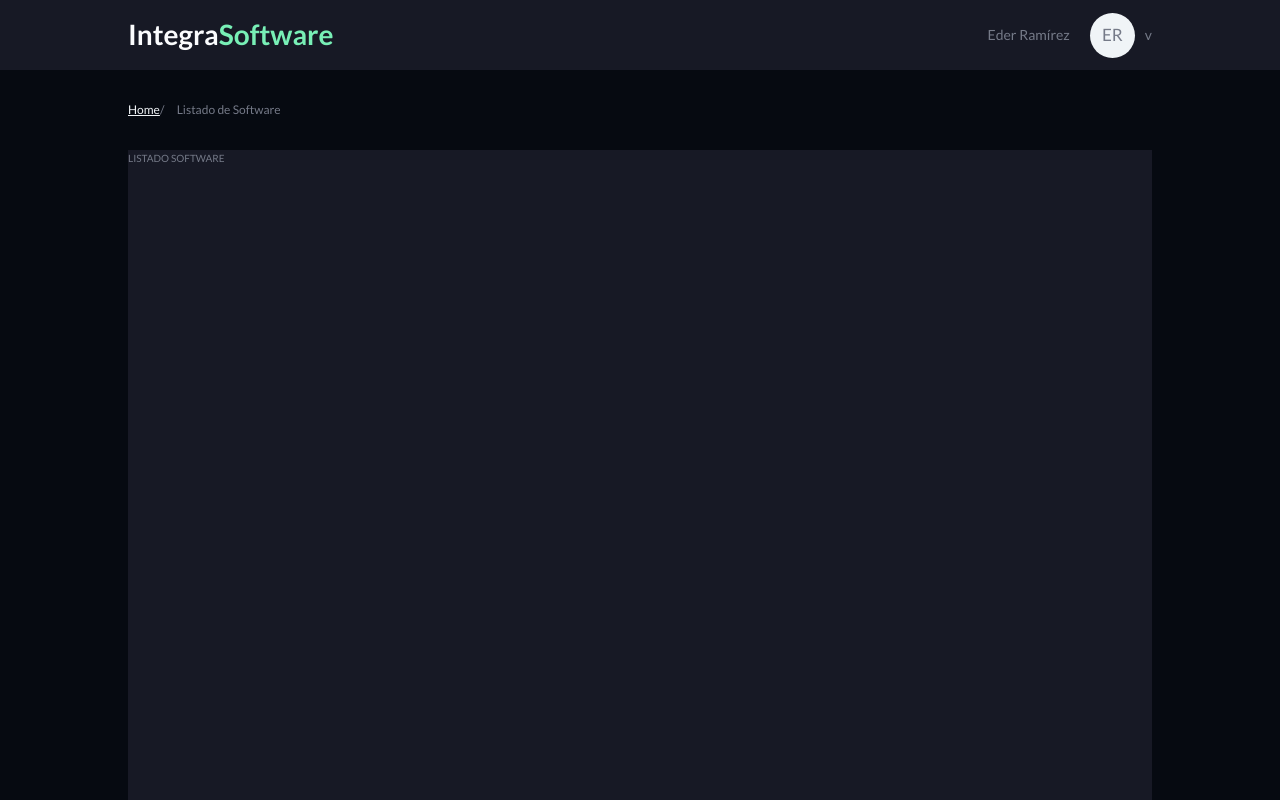
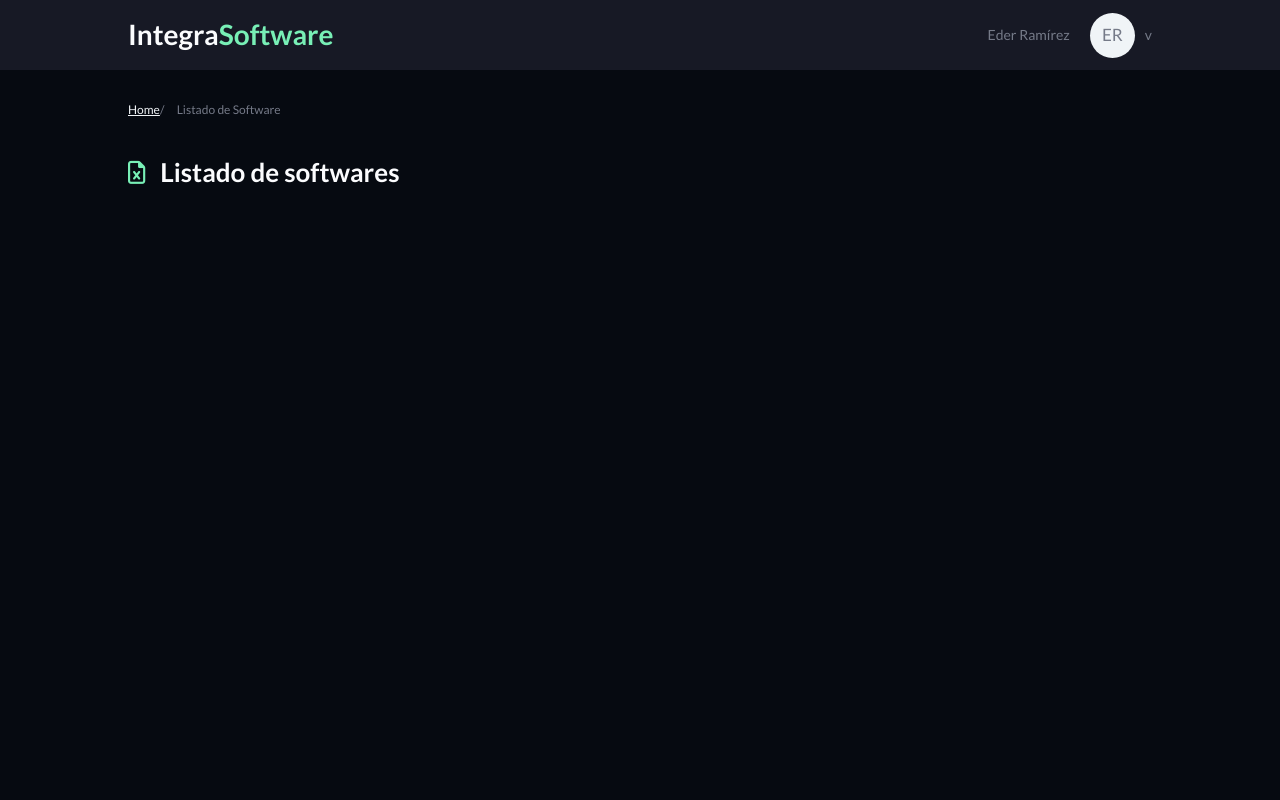
Before and after one commit to Eder87rh/mobilender, a Vue app: page /listado_software in a window 1280 px wide. Shown: the top 800 px of the page. Built offline with nearby package versions, Linux system fonts and the light colour scheme.

Commit message:
Starting Navigation title component

```diff
--- a/public/index.html
+++ b/public/index.html
@@ -10,6 +10,11 @@
       href="https://fonts.googleapis.com/css2?family=Lato:wght@400;700&display=swap"
       rel="stylesheet"
     />
+    <script
+      src="https://kit.fontawesome.com/a05441761e.js"
+      crossorigin="anonymous"
+    ></script>
+
     <title><%= htmlWebpackPlugin.options.title %></title>
   </head>
   <body>
--- a/src/App.vue
+++ b/src/App.vue
@@ -27,6 +27,7 @@ export default {
   margin: 0 auto;
   width: 80%;
   min-height: 100rem;
-  background-color: var(--secondary-color);
+  font-size: 1.3rem;
+  /* background-color: var(--secondary-color); */
 }
 </style>
--- a/src/components/Breadcrumb.vue
+++ b/src/components/Breadcrumb.vue
@@ -16,6 +16,7 @@ export default {
 <style lang="css" scoped>
 #nav {
   margin: 3rem auto;
+  margin-top: 10rem;
   width: 80%;
   font-size: 1.2rem;
 }
--- a/src/components/Header.vue
+++ b/src/components/Header.vue
@@ -21,6 +21,9 @@ export default {
 
 <style lang="css" scoped>
 #header {
+  position: fixed;
+  top: 0;
+
   display: flex;
   justify-content: center;
   width: 100%;
--- /dev/null
+++ b/src/components/NavigationTitle.vue
@@ -0,0 +1,29 @@
+<template>
+  <div class="navigation-title">
+    <i class="far fa-file-excel navigation-title__icon"></i>
+    <h1 class="title">{{ title }}</h1>
+  </div>
+</template>
+
+<script>
+//import { ref } from "vue";
+export default {
+  props: {
+    title: String,
+  },
+  setup() {
+    return {};
+  },
+};
+</script>
+
+<style lang="css" scoped>
+.navigation-title {
+  display: flex;
+  align-items: center;
+}
+
+.navigation-title__icon {
+  margin-right: 1.5rem;
+}
+</style>
--- a/src/globalStyles.css
+++ b/src/globalStyles.css
@@ -33,3 +33,11 @@ h1 {
   color: var(--white-color);
   font-weight: 700;
 }
+
+i.fas,
+i.far,
+i.fab {
+  /* border: 1px solid red; */
+  color: var(--accent-color);
+  font-size: 2.3rem;
+}
--- a/src/pages/ListadoSoftware.vue
+++ b/src/pages/ListadoSoftware.vue
@@ -1,19 +1,17 @@
 <template>
   <div>
-    LISTADO SOFTWARE
+    <NavigationTitle title="Listado de softwares" />
   </div>
 </template>
 
 <script>
+import NavigationTitle from "../components/NavigationTitle.vue";
 export default {
-  setup () {
-
-
-    return {}
-  }
-}
+  components: { NavigationTitle },
+  setup() {
+    return {};
+  },
+};
 </script>
 
-<style lang="css" scoped>
-
-</style>
+<style lang="css" scoped></style>
```
